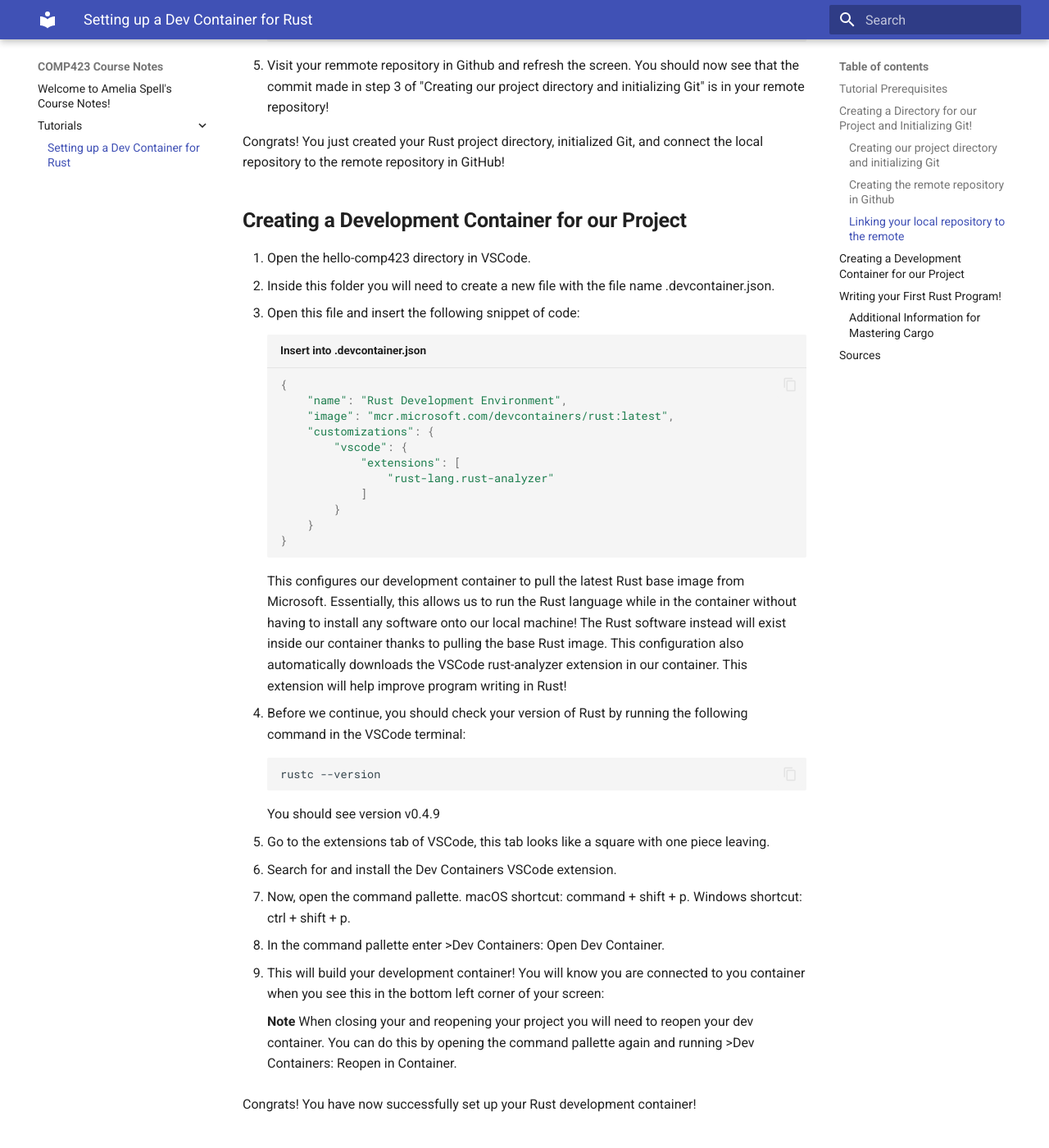
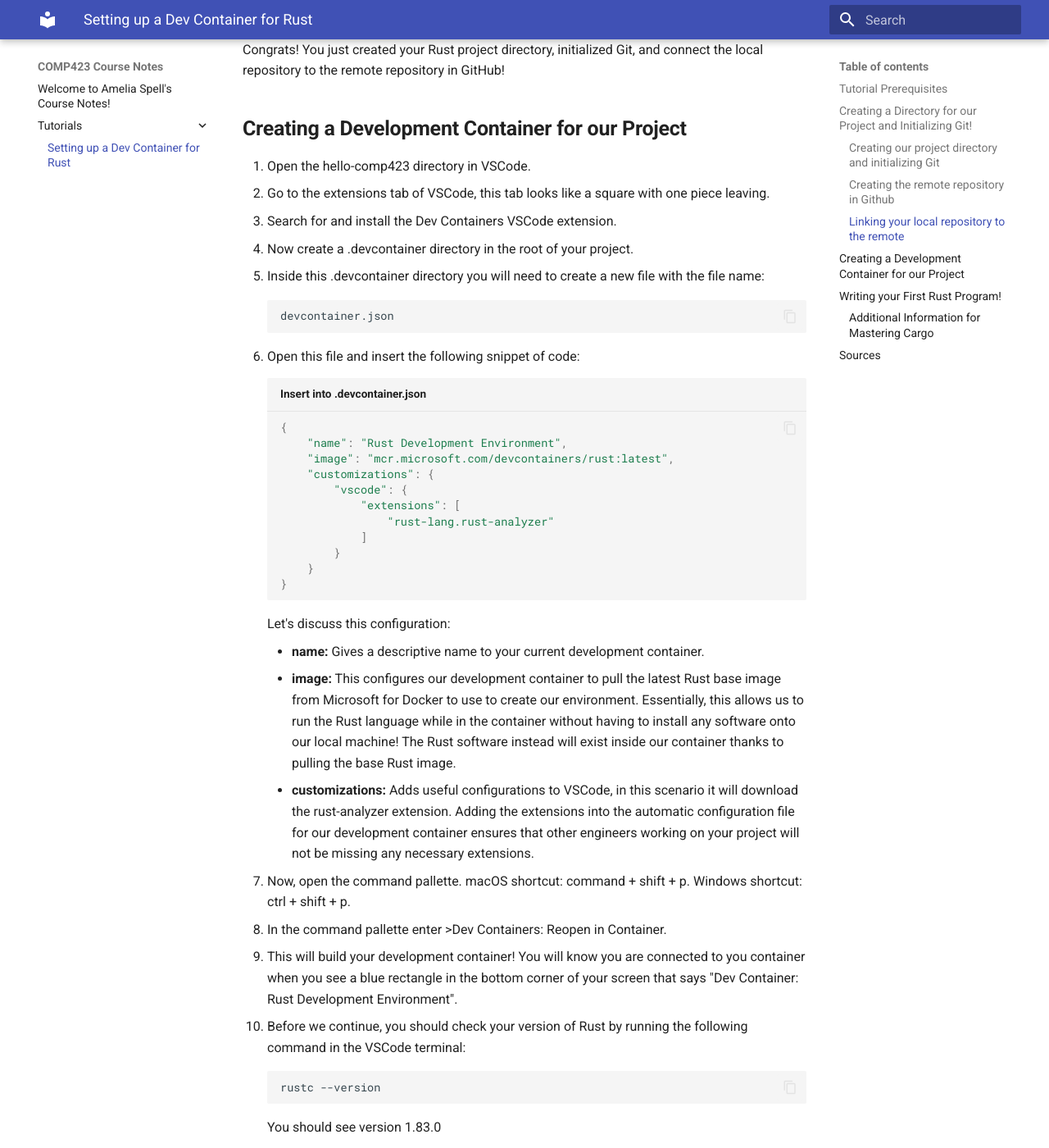
Before and after one commit to amspell04/comp423-course-notes, an MkDocs documentation site: the page built from docs/tutorials/rust-setup.md, in a window 1280 px wide and 1400 px high, scrolled down 2352 px. Shown: the whole window at 82% size. Built offline with MkDocs 1.6.1 and Material for MkDocs 9.7.7, drawn with Linux system fonts in a browser that asks for light colours; some of the changed text lies outside the part shown.

Commit message:
revised writeup after walkthrough of tutorial

````diff
--- a/docs/tutorials/rust-setup.md
+++ b/docs/tutorials/rust-setup.md
@@ -37,40 +37,37 @@
     *What does this command do?* This initializes the current directory as an empty GitHub repository.
 3. Create a README file for the project by running:
 ```
-echo "# My First Rust Project!" > README.md
+echo "# My first Rust Project" > README.md
+echo "Development container setup thanks to: (https://github.com/amspell04/comp423-course-notes)" >> README.md
 git add README.md
 git commit -m "Initial commit with README"
 ```
 
 ### Creating the remote repository in Github
 
-1. Login to your [Github](https://github.com) Account and navigate to Create a New Repository page.
-2. Fill in the details for your repository as follows:
+1. Login to your [Github](https://github.com) Account and
+2. Navigate to your repository page and click **New**.
+3. Fill in the details for your repository as follows:
     * **Repository Name:** hello-comp423
     * **Description:** "My very first Rust project!"
     * **Visibility:** Public
-3. Click Create Repository
-4. Navigate back to the terminal running your project directory.
-5. Add the GitHub repository as a remote by runnng the following command:
-```
-git remote add origin https://github.com/<your-username>/comp423-course-notes.git
-```
-    **Remember** replace "your-username" with your GitHub profile username.
-6. Do not initialize the repository with a README, .gitignore, or license.
-7. Click **Create Repository**
+4. Do not initialize the repository with a README, .gitignore, or license.
+5. Click **Create Repository**
+
 
 ### Linking your local repository to the remote
 
-1. Return to your terminal which has your project directory opened.
+1. Return to your local terminal/command prompt which has your project directory opened.
 2. Run the following command to add the GitHub repository as a remote:
 ```
-git remote add origin https://github.com/<your-username>/comp423-course-notes.git
+git remote add origin https://github.com/<your-username>/hello-comp423.git
 ```
+    **Remember** replace "your-username" with your GitHub profile username.
 3. Run the command below
 ```
 git branch
 ```
-If the branch is not named main, run the command below:
+If the branch is **not** named main, run the command below:
 ```
 git branch -M main
 ```
@@ -78,7 +75,7 @@
 ```
 git push --set-upstream origin main
 ```
-5. Visit your remmote repository in Github and refresh the screen. You should now see that the commit made in step 3 of "Creating our project directory and initializing Git" is in your remote repository!
+5. Visit your remmote repository in Github and refresh the screen. You should now see that the commit made in step 4 of "Creating our project directory and initializing Git" is in your remote repository!
 
 
 Congrats! You just created your Rust project directory, initialized Git, and connect the local repository to the remote repository in GitHub!
@@ -86,8 +83,14 @@
 
 ## **Creating a Development Container for our Project**
 1. Open the hello-comp423 directory in VSCode.
-2. Inside this folder you will need to create a new file with the file name .devcontainer.json.
-3. Open this file and insert the following snippet of code:
+2. Go to the extensions tab of VSCode, this tab looks like a square with one piece leaving.
+3. Search for and install the Dev Containers VSCode extension.
+4. Now create a .devcontainer directory in the root of your project.
+5. Inside this .devcontainer directory you will need to create a new file with the file name:
+```
+devcontainer.json
+```
+6. Open this file and insert the following snippet of code:
 ``` py title="Insert into .devcontainer.json"
 {
     "name": "Rust Development Environment",
@@ -101,23 +104,23 @@
     }
 }
 ```
-    This configures our development container to pull the latest Rust base image from Microsoft. Essentially, this allows us to run the Rust language while in the container without having to install any software onto our local machine! The Rust software instead will exist inside our container thanks to pulling the base Rust image. This configuration also automatically downloads the VSCode rust-analyzer extension in our container. This extension will help improve program writing in Rust!
+    Let's discuss this configuration:
+    * **name:** Gives a descriptive name to your current development container.
+    * **image:** This configures our development container to pull the latest Rust base image from Microsoft for Docker to use to create our environment. Essentially, this allows us to run the Rust language while in the container without having to install any software onto our local machine! The Rust software instead will exist inside our container thanks to pulling the base Rust image.
+    * **customizations:** Adds useful configurations to VSCode, in this scenario it will download the rust-analyzer extension. Adding the extensions into the automatic configuration file for our development container ensures that other engineers working on your project will not be missing any necessary extensions.
 
-4. Before we continue, you should check your version of Rust by running the following command in the VSCode terminal:
+7. Now, open the command pallette. macOS shortcut: command + shift + p. Windows shortcut: ctrl + shift + p.
+8. In the command pallette enter >Dev Containers: Reopen in Container.
+9. This will build your development container! You will know you are connected to you container when you see a blue rectangle in the bottom corner of your screen that says "Dev Container: Rust Development Environment".
+10. Before we continue, you should check your version of Rust by running the following command in the VSCode terminal:
 ```
 rustc --version
 ```
-    You should see version v0.4.9
-
-5. Go to the extensions tab of VSCode, this tab looks like a square with one piece leaving.
-6. Search for and install the Dev Containers VSCode extension.
-7. Now, open the command pallette. macOS shortcut: command + shift + p. Windows shortcut: ctrl + shift + p.
-8. In the command pallette enter >Dev Containers: Open Dev Container.
-9. This will build your development container! You will know you are connected to you container when you see this in the bottom left corner of your screen:
-
-    **Note** When closing your and reopening your project you will need to reopen your dev container. You can do this by opening the command pallette again and running >Dev Containers: Reopen in Container.
+    You should see version 1.83.0
 
 Congrats! You have now successfully set up your Rust development container!
+
+**Note:** When closing and reopening your project you will need to reopen your dev container. You can do this by opening the command pallette again and running >Dev Containers: Reopen in Container.
 
 
 
@@ -128,23 +131,24 @@
 1. Make sure that you are inside your hello-comp423 direcotry in VSCode and that the dev container is running.
 2. Open a terminal inside VSCode and run the following command:
 ```
-cargo new hellocomp
+cargo new hellocomp --vcs none
 ```
-    *What does this command do?* This command will creat a new Rust project named "hellocomp"!
+    *What does this command do?* This command will create a new Rust project named "hellocomp"! The --vcs none flag will make sure that the cargo new command does not create a new git repository.
 
 1. Navigate to the src/main.rs file in your project directory.
-2. Edit the default "Hello World" statement to say "Hello COMP423".
-3. Now open a terminal in your VSCode window and run the following command to compile your project:
+2. Edit the default "Hello, World!" statement to say "Hello COMP423" and save the file.
+3. Now return to the terminal in your VSCode window and run the following commands to compile your project:
 ```
+cd hellocomp
 cargo build
 ```
-    *What does this command do?* This command compiles our project similar to running gcc in C! When a program is compiled it is translated from the high-level language we know, Rust, to a machine-readable binary file that can be executed by the compiler.
+    *What does these commands do?* The first command enters the hellocomp Rust project we created in the previous cargo command. We must enter this project directory for the terminal to have access to the necessary files to execute the program. The second command compiles our project similar to running gcc in C! When a program is compiled it is translated from the high-level language we know, Rust, to a machine-readable binary file that can be executed by the compiler.
 4. Lastly, run the following command to run your program:
 ```
 cargo run
 ```
-    *What does this command do?* This command causes the compiler to execute the binary file created by running the cargo build command.
-5. If you switch your view from terminal to output you should see Hello COMP423!
+    *What does this command do?* This command causes the compiler to execute the binary file created when running the cargo build command. This is different from cargo build as cargo run actually executes the binary file while the cargo build command just compiles the binary file.
+5. In the terminal after the cargo run command you should see "Hello COMP423" output!
 
 Congrats! You have successfully set up a development container from scratch and created your very first Rust project!
 
````
Also changed, not shown: other parts of docs/tutorials/rust-setup.md (+1 -1 lines).
